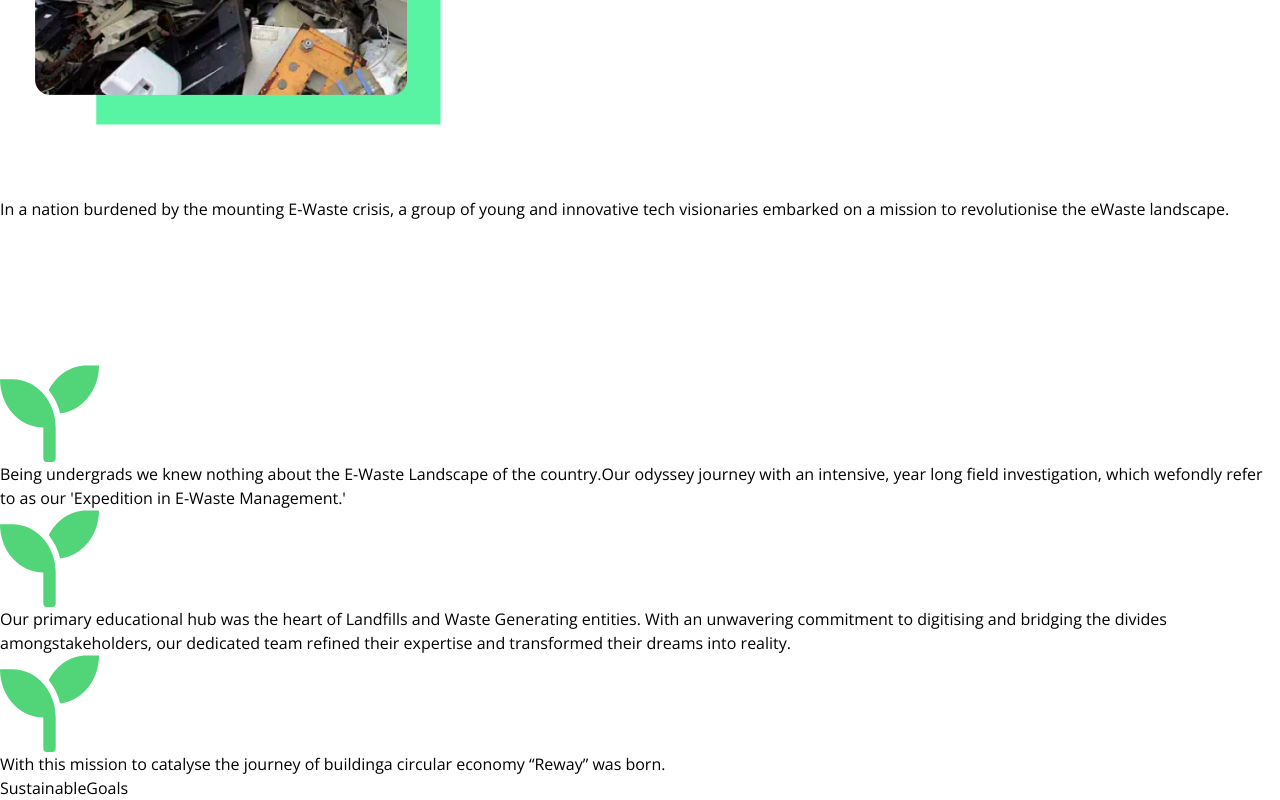
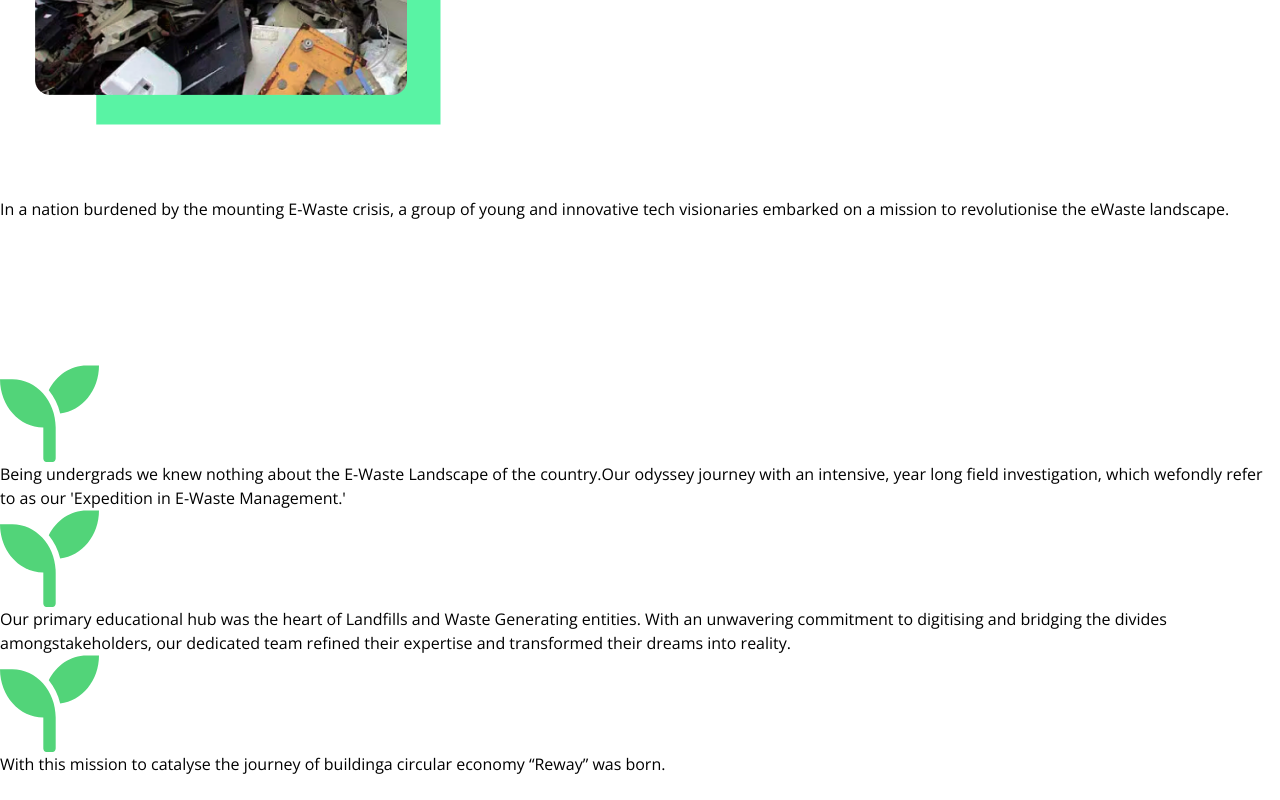
Before and after one commit to rewayy/Reway_final, a React (Vite) app: page / in a window 1280 px wide. Shown: the part 956-1756 px from the top of the page. After the commit the page ends 1732 px from the top, so only its background shows below. Built offline with nearby package versions, Linux system fonts and the light colour scheme; a web font is replaced by a local one.

Commit message:
add images

```diff
--- a/src/App.jsx
+++ b/src/App.jsx
@@ -8,7 +8,7 @@ export default function App() {
     <>
       <HeroPage/>
       <OurJourney/>
-      <SustainableGoals/>
+      {/* <SustainableGoals/> */}
     </>
   )
 }
```
Also changed, not shown: src/assets/Youtube.png (added), src/assets/sync-alt.png (added).
